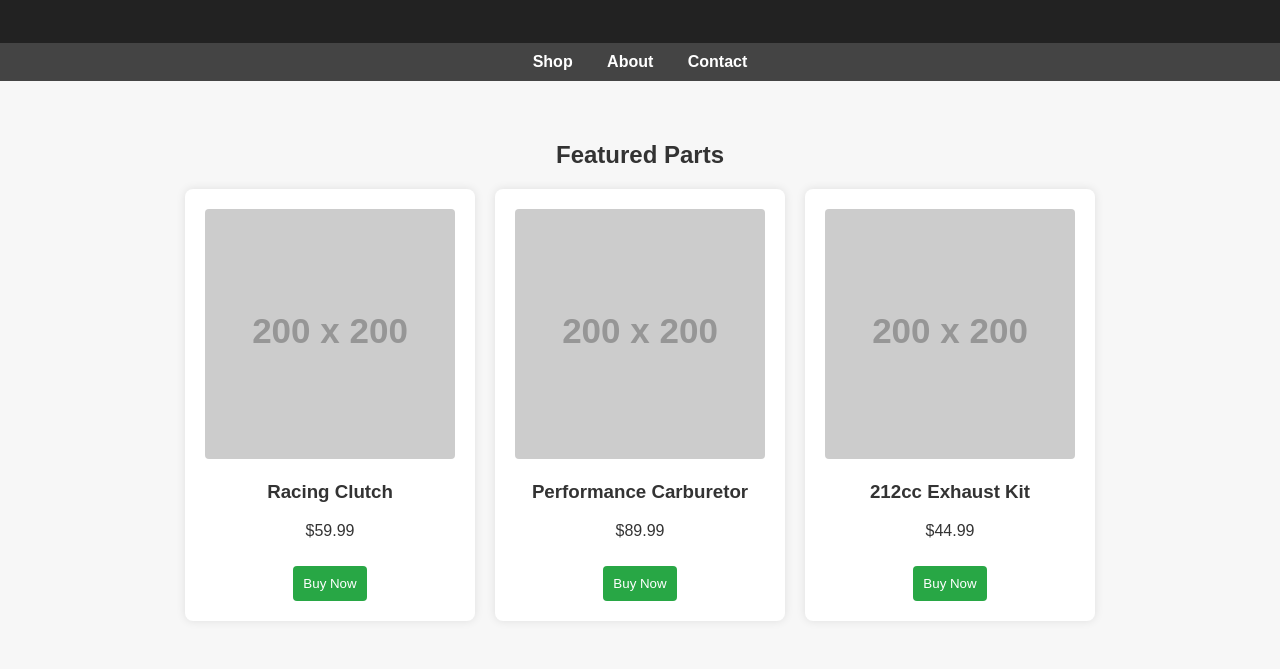
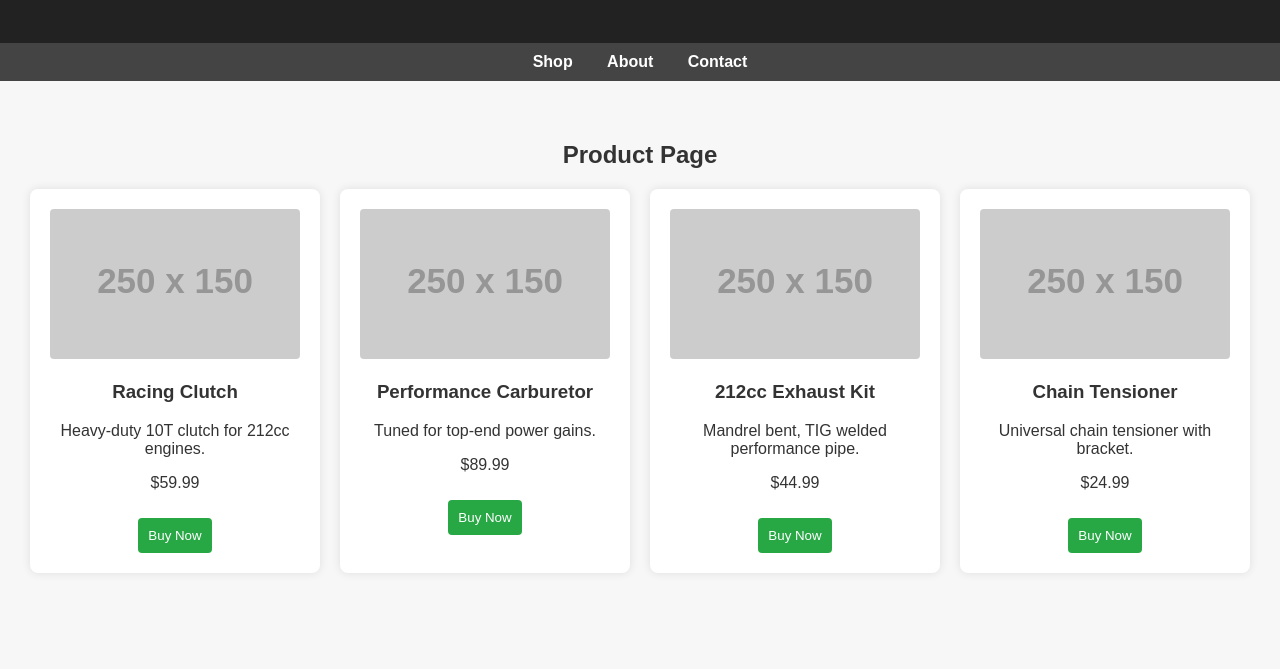
Before and after one commit to KartKid1/KartsParts-Site, a plain HTML site: page Index.html in a window 1280 px wide. Shown: the part 131-800 px from the top of the page. Drawn offline with Linux system fonts and the light colour scheme; placeholder pictures from the web are drawn by us.

Commit message:
Update Index.html

```diff
--- a/Index.html
+++ b/Index.html
@@ -1,10 +1,10 @@
 <!DOCTYPE html>
 <html lang="en">
 <head>
-  <meta charset="UTF-8">
-  <meta name="viewport" content="width=device-width, initial-scale=1">
+  <meta charset="UTF-8" />
+  <meta name="viewport" content="width=device-width, initial-scale=1" />
   <title>Karts Parts</title>
-  <link rel="stylesheet" href="style.css">
+  <link rel="stylesheet" href="style.css" />
 </head>
 <body>
   <header>
@@ -19,24 +19,34 @@
   </nav>
 
   <section id="shop" class="section">
-    <h2>Featured Parts</h2>
+    <h2>Product Page</h2>
     <div class="products">
       <div class="product">
-        <img src="https://via.placeholder.com/200" alt="Racing Clutch">
+        <img src="https://via.placeholder.com/250x150.png?text=Racing+Clutch" alt="Racing Clutch" />
         <h3>Racing Clutch</h3>
-        <p>$59.99</p>
+        <p>Heavy-duty 10T clutch for 212cc engines.</p>
+        <p class="price">$59.99</p>
         <button>Buy Now</button>
       </div>
       <div class="product">
-        <img src="https://via.placeholder.com/200" alt="High-Performance Carburetor">
+        <img src="https://via.placeholder.com/250x150.png?text=Carburetor" alt="High-Performance Carburetor" />
         <h3>Performance Carburetor</h3>
-        <p>$89.99</p>
+        <p>Tuned for top-end power gains.</p>
+        <p class="price">$89.99</p>
         <button>Buy Now</button>
       </div>
       <div class="product">
-        <img src="https://via.placeholder.com/200" alt="Predator 212 Exhaust Kit">
+        <img src="https://via.placeholder.com/250x150.png?text=Exhaust+Kit" alt="Predator 212 Exhaust Kit" />
         <h3>212cc Exhaust Kit</h3>
-        <p>$44.99</p>
+        <p>Mandrel bent, TIG welded performance pipe.</p>
+        <p class="price">$44.99</p>
+        <button>Buy Now</button>
+      </div>
+      <div class="product">
+        <img src="https://via.placeholder.com/250x150.png?text=Chain+Tensioner" alt="Chain Tensioner" />
+        <h3>Chain Tensioner</h3>
+        <p>Universal chain tensioner with bracket.</p>
+        <p class="price">$24.99</p>
         <button>Buy Now</button>
       </div>
     </div>
```
